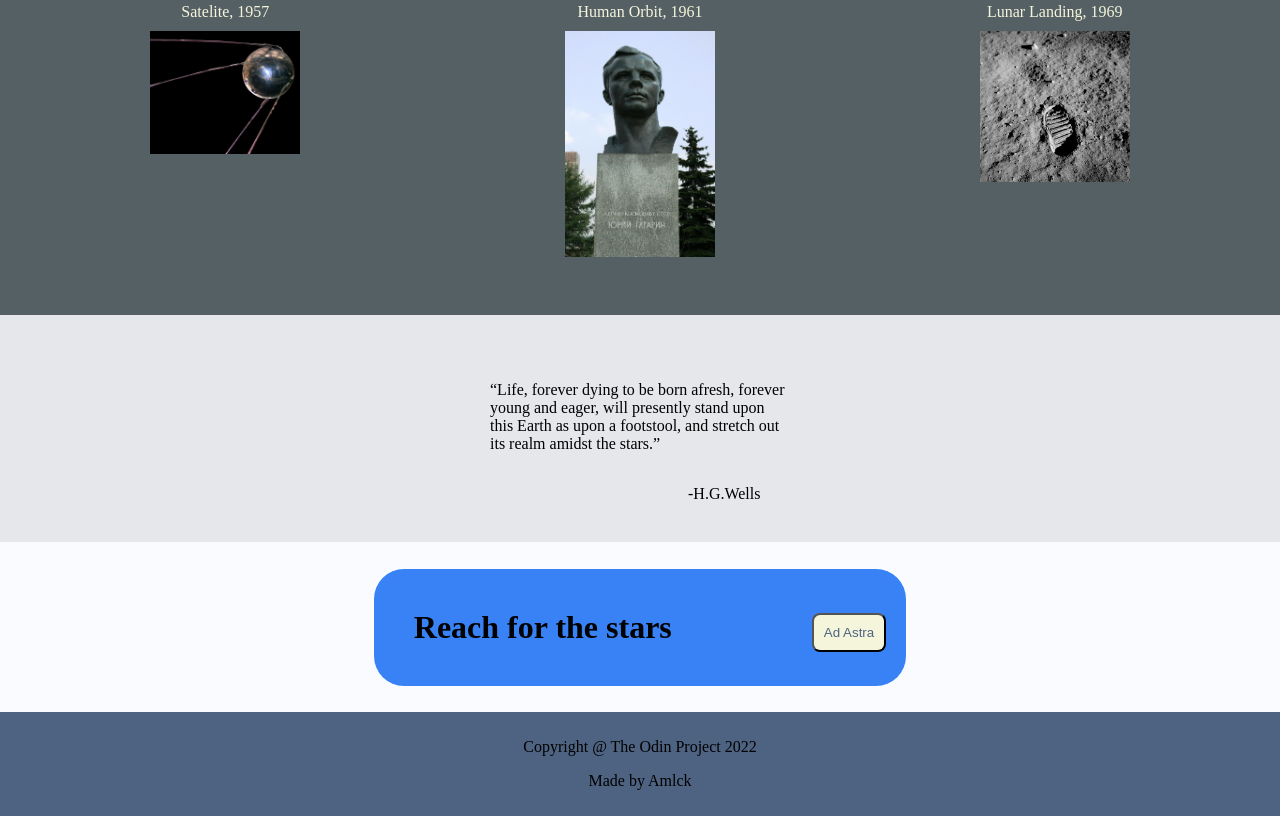
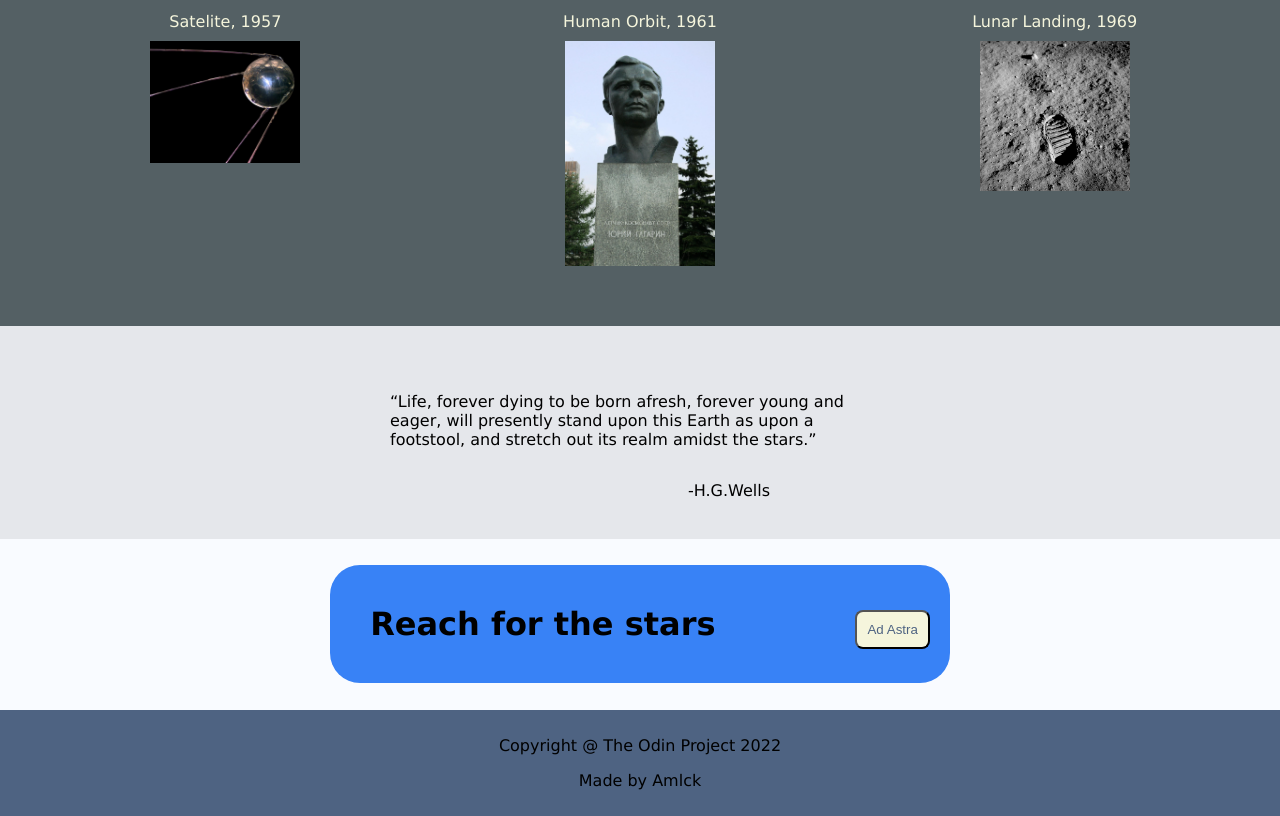
Before and after one commit to Amlck/odin-landing, a plain HTML site: page index.html in a window 1280 px wide. Shown: the part 702-1518 px from the top of the page. Drawn offline with Linux system fonts and the light colour scheme.

Commit message:
update font

```diff
--- a/style.css
+++ b/style.css
@@ -2,6 +2,7 @@ body{
     display: flex;
     flex-direction: column;
     height: 1500px;
+    font-family:Verdana, Geneva, Tahoma, sans-serif
 }
 .page{
     padding: 20px;
@@ -100,7 +101,7 @@ body{
             flex-direction: column;
         }
             #quote{
-                width: 300px;
+                width: 500px;
                 align-self: center;
             }
             #HG{
```
